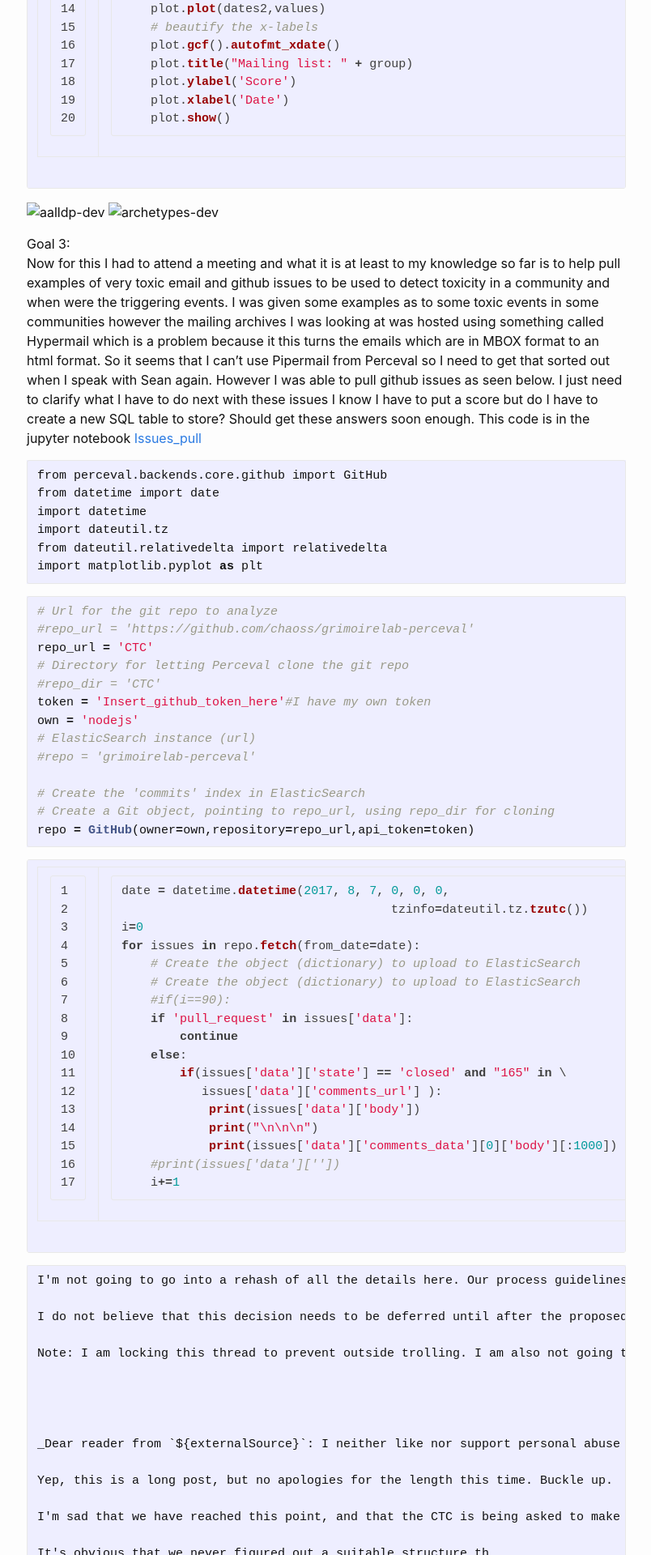
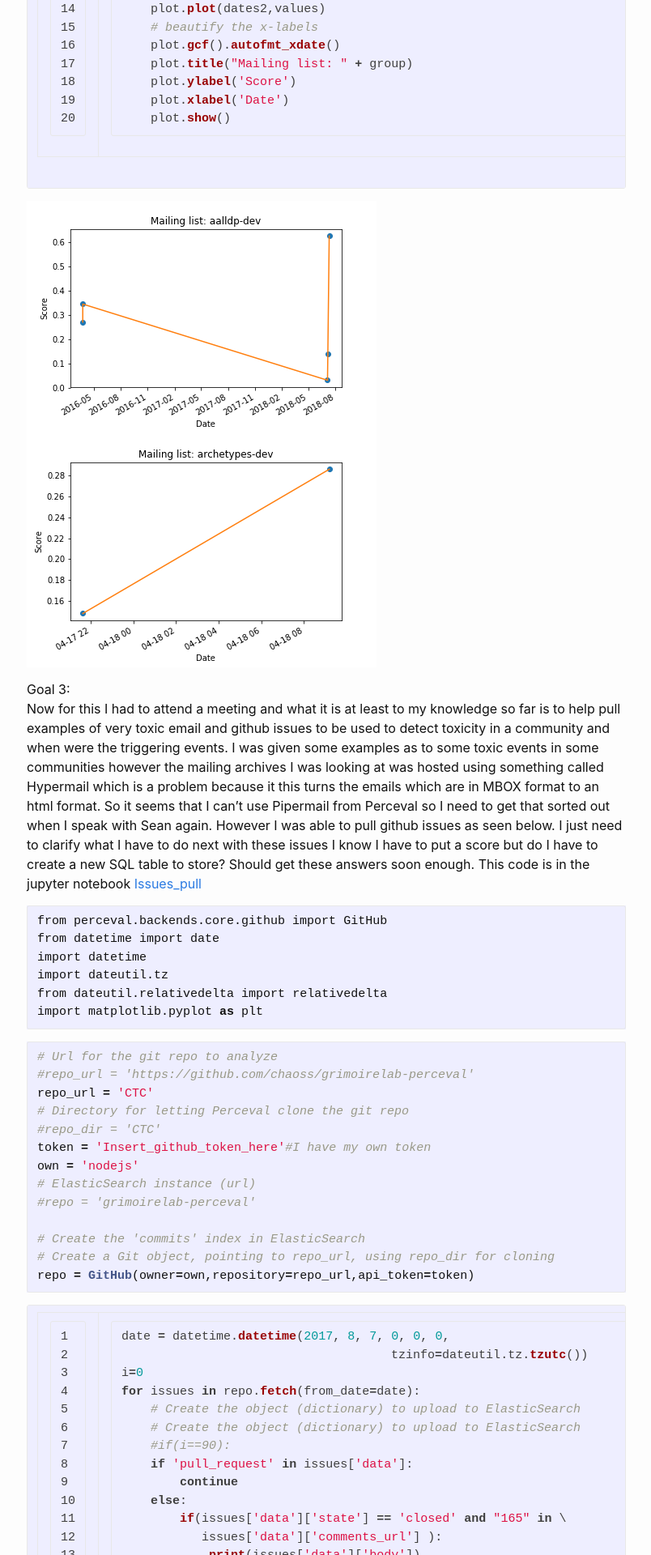
Before and after one commit to kmn5409/keanu-nichols, a Jekyll site: the page built from _posts/2018-07-13-gsoc-Week-9.md, in a window 1280 px wide. Shown: the part 1387-3307 px from the top of the page at 81% size, without its empty margins (237-1041 px from the left). Built offline with Jekyll 4.4.1, drawn with Linux system fonts in a browser that asks for light colours.

Commit message:
Added images stored on github

```diff
--- a/_posts/2018-07-13-gsoc-Week-9.md
+++ b/_posts/2018-07-13-gsoc-Week-9.md
@@ -49,8 +49,8 @@ for group in grouped:
     plot.show()
 {% endhighlight %}
 
-![aalldp-dev]()
-![archetypes-dev]()
+![aalldp-dev](https://raw.githubusercontent.com/kmn5409/keanu-nichols/master/_includes/mailing_list0.png)
+![archetypes-dev](https://raw.githubusercontent.com/kmn5409/keanu-nichols/master/_includes/mailing_list1.png)
 
 
 Goal 3:<br>
```
